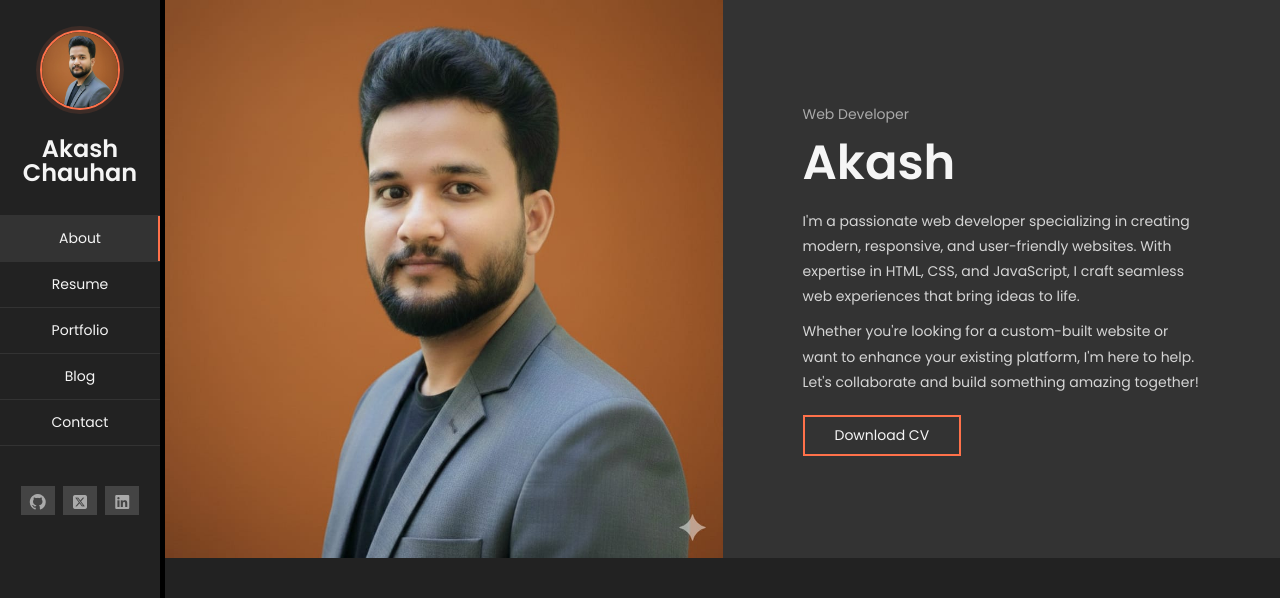
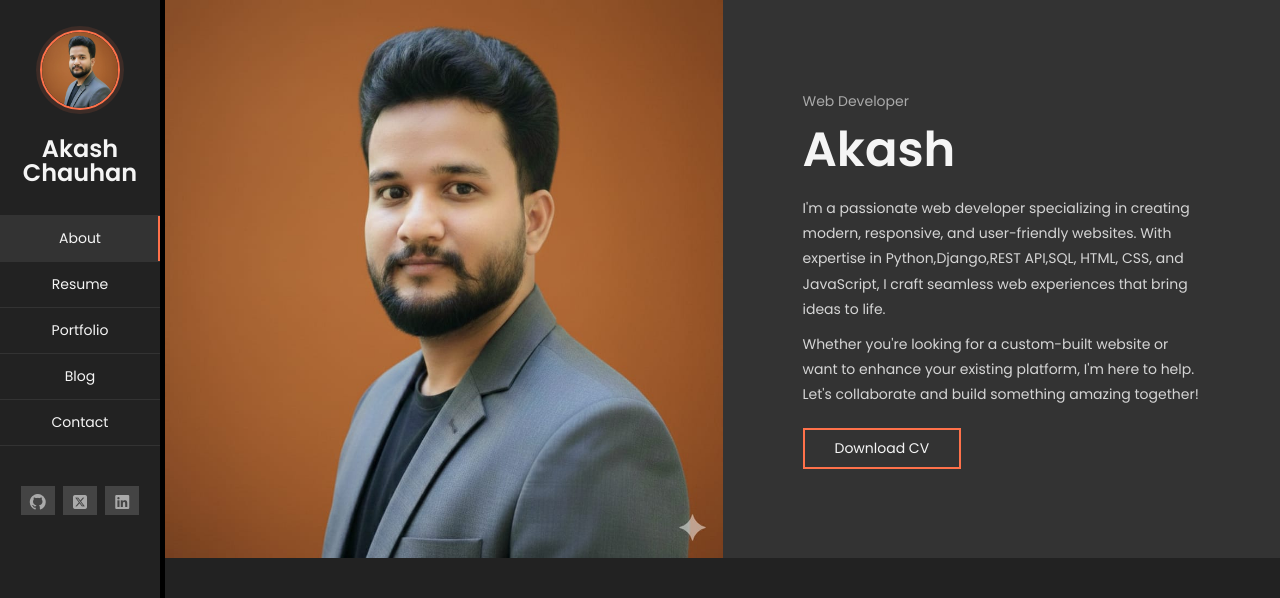
Before and after one commit to akashchauhan1230/akashPortfolio, a Django app: page / in a window 1280 px wide. Shown: the top 598 px of the page. Run offline with Django 5.2, Linux system fonts and the light colour scheme; some libraries are stand-ins or nearby versions.

Commit message:
add favicon

```diff
--- a/main/templates/index.html
+++ b/main/templates/index.html
@@ -8,6 +8,7 @@
   <meta charset="UTF-8">
   <meta http-equiv="X-UA-Compatible" content="IE=edge">
   <meta name="viewport" content="width=device-width, initial-scale=1.0">
+  <link rel="icon" type="image/png" href="{% static 'images/akashprofile.jpeg' %}">
   <title>Akash Chauhan- Web Developer</title>
 
   <!-- Custom CSS Link -->
@@ -101,7 +102,7 @@
             <h1 class="name">Akash</h1>
             <div class="desc">
               <p>I'm a passionate web developer specializing in creating modern, responsive, and user-friendly websites.
-                With expertise in HTML, CSS, and JavaScript, I craft seamless web experiences that bring ideas to life.
+                With expertise in Python,Django,REST API,SQL, HTML, CSS, and JavaScript, I craft seamless web experiences that bring ideas to life.
               </p>
 
               <p>Whether you're looking for a custom-built website or want to enhance your existing platform, I'm here
@@ -227,9 +228,7 @@ As a B.Tech CSE student, I've gained a strong foundation in computer science and
               <h4 class="year">2025</h4>
               <h4 class="exp-name">SmartBuildHub</h4>
               <p class="company">Softpro India</p>
-              <p class="exp-desc">Praesent dignissim sollicitudin justo, sed elementum quam lacinia quis. Phasellus
-                eleifend tristique posuere. Sed vitae
-                dui nec magna.</p>
+              <p class="exp-desc">SmartBuild Hub is a Django-based construction platform connecting clients with contractors. Clients can post projects, receive contractor bids, compare prices, and select contractors, while contractors manage projects and update daily progress. Built using Python, Django, Bootstrap, JavaScript, HTML, CSS, and SQLite.</p>
 
               <div class="divider"></div>
             </div>
```
